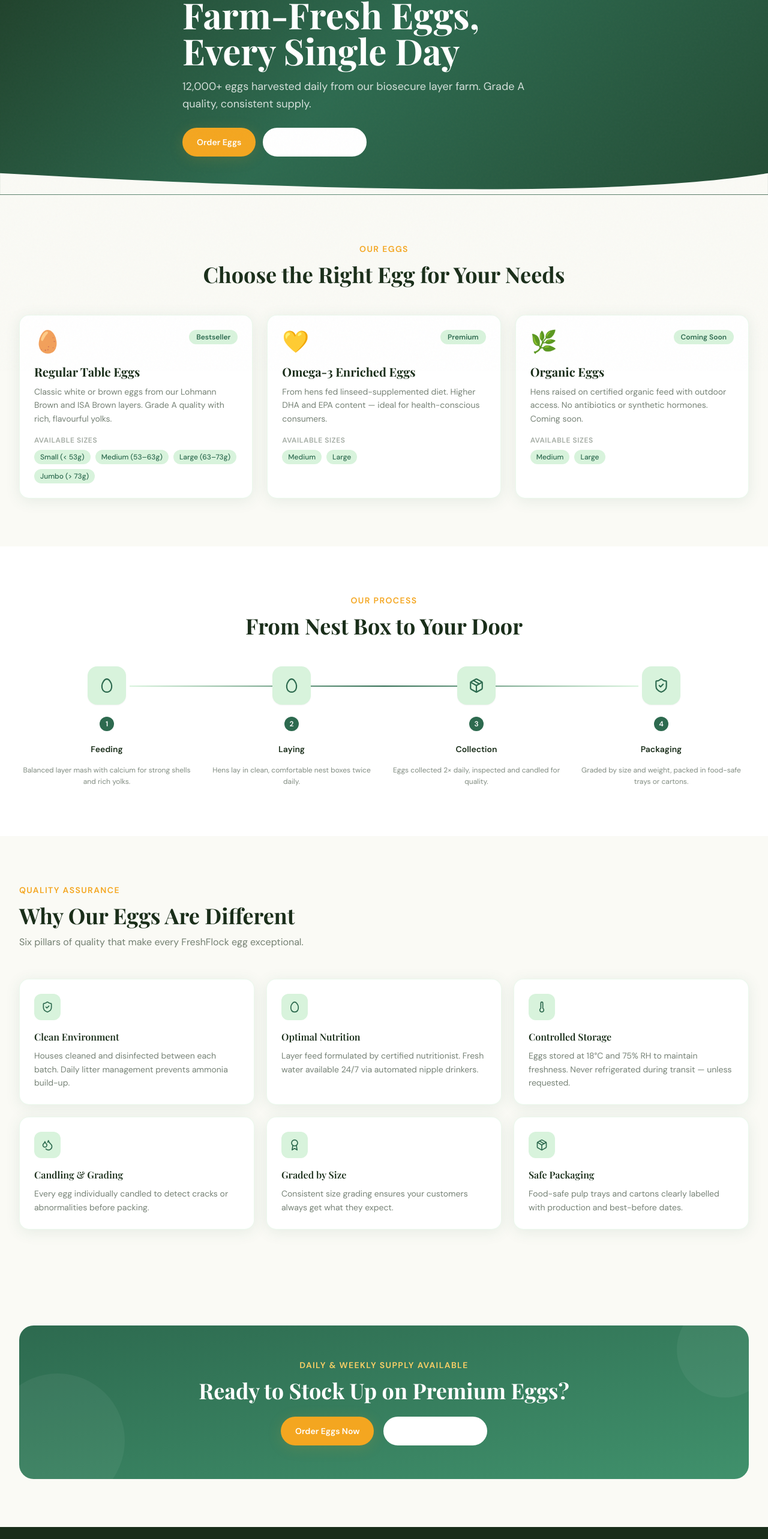
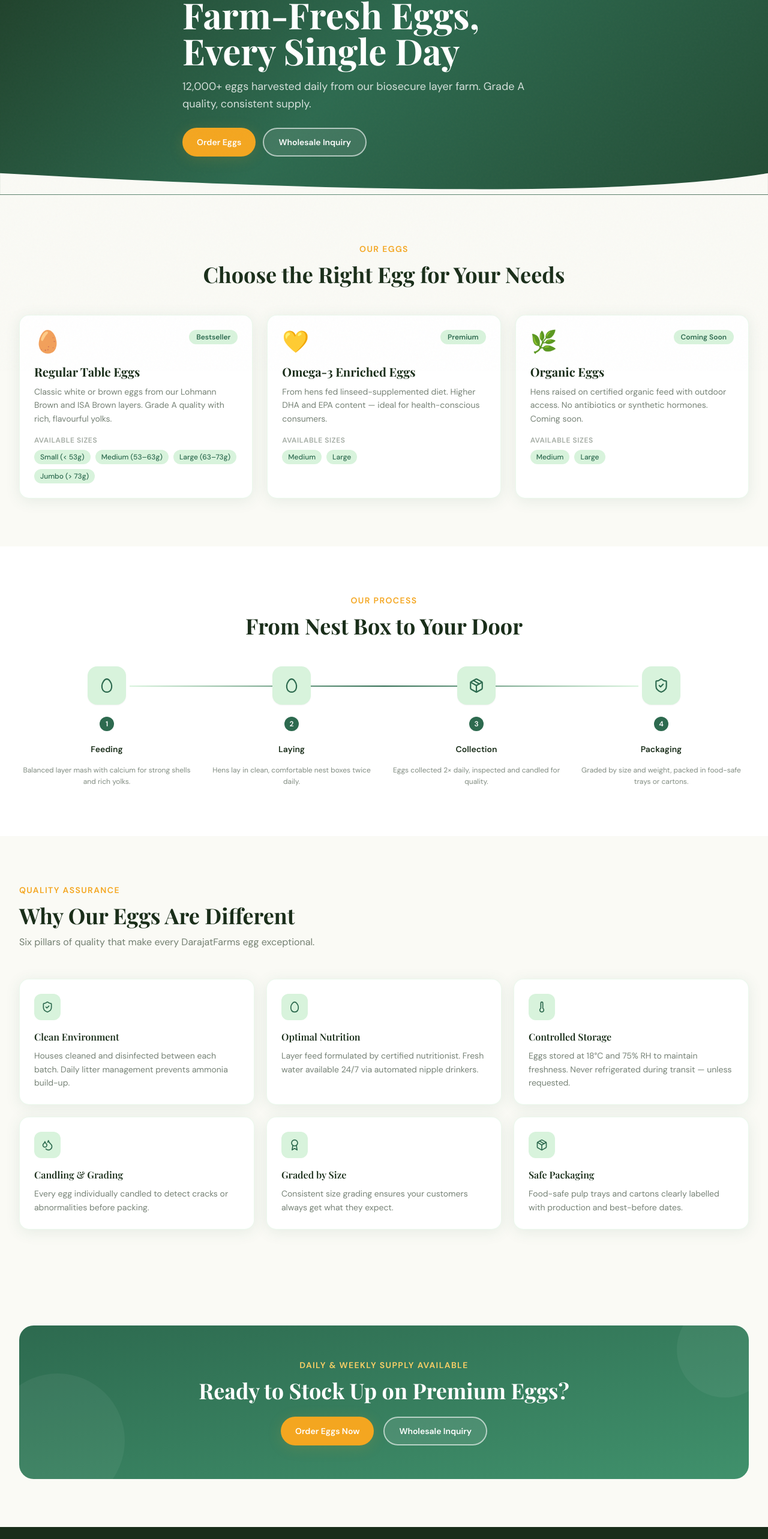
Before and after one commit to Imusah245/poultry-farm, a React (Vite) app: page /eggs in a window 1280 px wide. Shown: the part 182-2748 px from the top of the page at 60% size. Built offline with nearby package versions, Linux system fonts and the light colour scheme; a web font is replaced by a local one.

Commit message:
fix: make secondary buttons visible on dark backgrounds without hover

```diff
--- a/src/components/ui/index.jsx
+++ b/src/components/ui/index.jsx
@@ -151,7 +151,7 @@ export function CTABanner({ title, subtitle, primaryLabel, primaryTo, secondaryL
           <div className="flex flex-wrap gap-4 justify-center relative z-10">
             <a href={primaryTo} className="btn-yellow">{primaryLabel}</a>
             {secondaryLabel && (
-              <a href={secondaryTo} className="btn-secondary !border-white !text-white hover:!bg-white/10">{secondaryLabel}</a>
+              <a href={secondaryTo} className="btn-secondary !border-white/60 !text-white !bg-white/10 hover:!bg-white/20">{secondaryLabel}</a>
             )}
           </div>
         </div>
--- a/src/pages/BroilerProduction.jsx
+++ b/src/pages/BroilerProduction.jsx
@@ -37,7 +37,7 @@ export default function BroilerProduction() {
         cta={
           <>
             <a href="/contact" className="btn-yellow">Order Broilers</a>
-            <a href="/partnerships" className="btn-secondary !border-white !text-white hover:!bg-white/10">Bulk Pricing</a>
+            <a href="/partnerships" className="btn-secondary !border-white/60 !text-white !bg-white/10 hover:!bg-white/20">Bulk Pricing</a>
           </>
         }
       />
--- a/src/pages/EggProduction.jsx
+++ b/src/pages/EggProduction.jsx
@@ -54,7 +54,7 @@ export default function EggProduction() {
         cta={
           <>
             <a href="/contact" className="btn-yellow">Order Eggs</a>
-            <a href="/contact" className="btn-secondary !border-white !text-white hover:!bg-white/10">Wholesale Inquiry</a>
+            <a href="/contact" className="btn-secondary !border-white/60 !text-white !bg-white/10 hover:!bg-white/20">Wholesale Inquiry</a>
           </>
         }
       />
@@ -99,7 +99,7 @@ export default function EggProduction() {
       {/* Quality Assurance */}
       <section className="section">
         <div className="container-max">
-          <SectionHeader label="Quality Assurance" title="Why Our Eggs Are Different" subtitle="Six pillars of quality that make every FreshFlock egg exceptional." />
+          <SectionHeader label="Quality Assurance" title="Why Our Eggs Are Different" subtitle="Six pillars of quality that make every DarajatFarms egg exceptional." />
           <div className="grid grid-cols-1 sm:grid-cols-2 lg:grid-cols-3 gap-5 reveal">
             {QA_FEATURES.map((f, i) => <FeatureCard key={i} {...f} />)}
           </div>
```
